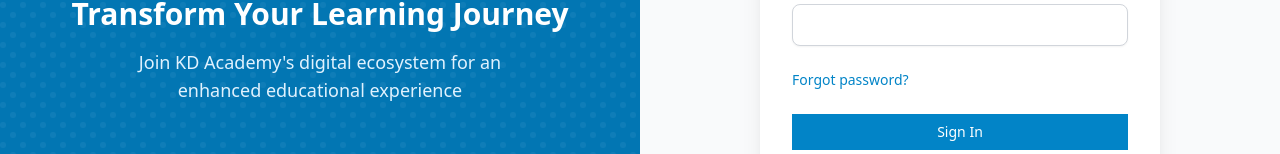
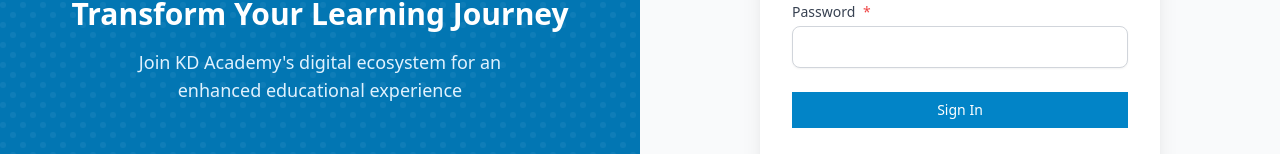
Before and after one commit to AcademyWebDev/academy-frontend, a Nuxt app: page /login in a window 1280 px wide. Shown: the part 438-592 px from the top of the page. Built offline with nearby package versions, Linux system fonts and the light colour scheme; no server answers.

Commit message:
unneeded forgot password

```diff
--- a/pages/login.vue
+++ b/pages/login.vue
@@ -84,15 +84,6 @@
               required
               autocomplete="current-password"
           />
-
-          <div class="login-page__remember">
-            <NuxtLink
-                to="/forgot-password"
-                class="text-sm text-primary-600 hover:text-primary-500"
-            >
-              Forgot password?
-            </NuxtLink>
-          </div>
 
           <BaseButton
               type="submit"
```
